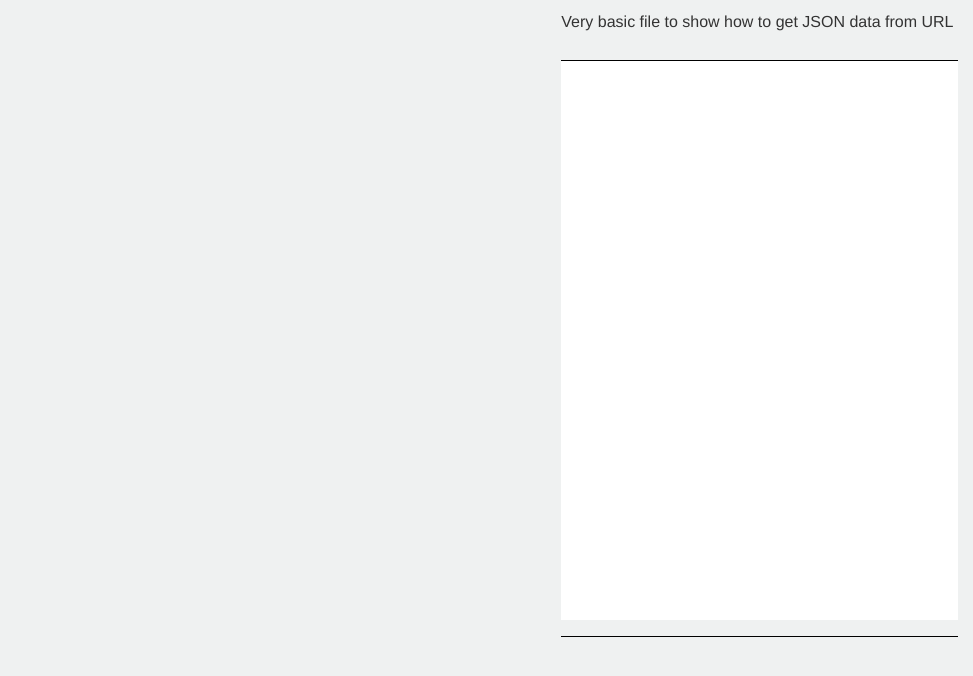
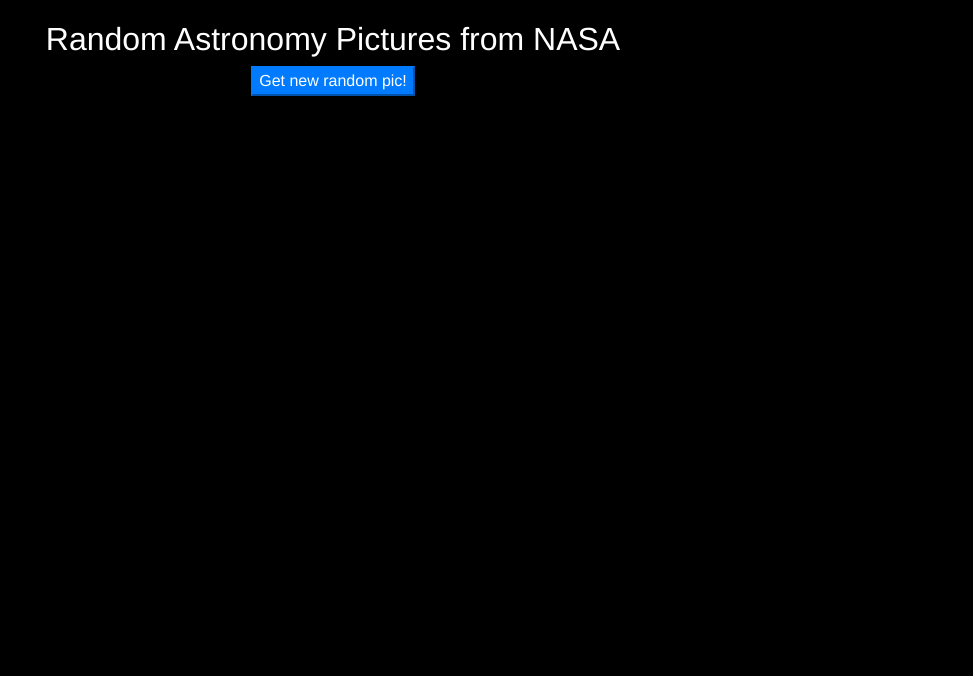
Before and after one commit to ahawkes77/jsondata, a plain HTML site: page index.html in a window 1280 px wide. Shown: the whole page, without its empty margins (307-1280 px from the left). Drawn offline with nearby package versions, Linux system fonts and the light colour scheme; some packages are replaced by stand-ins of ours; no server answers.

Commit message:
adding astronomy pic app

```diff
--- a/base.js
+++ b/base.js
@@ -1,4 +1,12 @@
-var requestURL = "https://api.wheretheiss.at/v1/satellites/25544";
+
+// HipHL7NMd3CgMbAIGcMmTREM4nhD4KiVUw8WlCp9 is my NASA API key
+
+var month = Math.ceil(Math.random()*9);
+var day = Math.ceil(Math.random()*30);
+console.log(month, day);
+
+
+var requestURL = "https://api.nasa.gov/planetary/apod?date=2018-"+month+"-"+day+"&api_key=HipHL7NMd3CgMbAIGcMmTREM4nhD4KiVUw8WlCp9";
 
 var request = new XMLHttpRequest();
 
@@ -9,5 +17,22 @@ request.send();
 
 request.onload = function() {
   console.log(request.response);
-  $("#demo").text("The " + request.response.name + " is currently at the following position: Lat: " + request.response.latitude + ", Lng: " + request.response.longitude + ".");
+  $("#astroPic").html("<img src = '" + request.response.hdurl + "'>");
+  $("#info").html("<h4>" + request.response.title + "</h4><p>" + request.response.explanation + "</p>")
+  // console.log(request.response);
+  // $("#demo").text("The " + request.response.name + " is currently at the following position: Lat: " + request.response.latitude + ", Lng: " + request.response.longitude + ".");
 }
+
+// var secondRequestURL = "https://api.nasa.gov/planetary/apod?&api_key=HipHL7NMd3CgMbAIGcMmTREM4nhD4KiVUw8WlCp9"
+
+// var secondRequest = new XMLHttpRequest();
+
+// secondRequest.open('GET', secondRequestURL);
+
+// secondRequest.responseType = 'json';
+// secondRequest.send();
+
+// secondRequest.onload = function() {
+//   console.log(secondRequest.response);
+//   $("#todaysPic").html("<img src = '" + secondRequest.response.hdurl + "'>")
+// }
--- a/css/styles.css
+++ b/css/styles.css
@@ -1,7 +1,7 @@
 body {
-  color: #333;
+  color: white;
   font-family: Helvetica, Arial, sans-serif;
-  background-color: rgb(239, 241, 241);
+  background-color: black;
 }
 
 html, body, {
@@ -10,32 +10,25 @@ html, body, {
   padding: 0;
 }
 
-.column {
-  width: 48%;
-  padding: 2%;
-  float: left;
+.title {
+  text-align: center;
+  margin-top: 20px;
+  margin-bottom: 20px;
 }
 
-h1 {
-  font-size: 30px;
-  margin-bottom: 10px;
+button {
+  margin-bottom: 40px;
 }
 
-p {
-  padding: 10px 0;
-}
-p + p {
-  border-top: 1px solid black;
+img {
+  width: 100%;
+  height: 60vh;
+  border: 2px solid white;
 }
 
-#map {
-  width: 100%;
-  height: 100vh;
+#info {
+  height: 60vh;
+  overflow-y: scroll;
+  padding-right: 10px;
+  text-align: justify;
 }
-
-#demo {
-  height: 70vh;
-  overflow: scroll;
-  background-color: white;
-  padding: 1rem;
-}
--- a/index.html
+++ b/index.html
@@ -2,7 +2,7 @@
 <html lang="en">
 	<head>
     	<meta charset="utf-8">
-		  <title>JSON Data File</title>
+		  <title>Astronomy Gallery</title>
 
 		<!-- CSS -->
     <link rel="stylesheet" href="css/reset.css">
@@ -20,32 +20,24 @@
 	</head>
 	<body>
 
+
 <div class="container-fluid">
+  <div class="row">
+    <div class="col-12 title">
+      <h2>Random Astronomy Pictures from NASA</h2>
+      <button id="reset" type="submit" class="button btn-primary" onclick="window.location.reload()">Get new random pic!</button>
+    </div>
+  </div>
     <div class="row">
-      <div class="col-8">
-        <div id="map"></div>
+      <div class="col-6">
+        <div id="astroPic"></div>
+        <div id="todaysPic"></div>
       </div>
-      <div class="col-4">
+      <div class="col-6">
           <div id="info"></div>
-          <p>Very basic file to show how to get JSON data from URL</p>
-          <p id="demo"></p>
-          <p id="demo1"></p>
         </div>
     </div>
   </div>
 
-
 	</body>
 </html>
-
-
-
-
-
-  <!-- <div id="map" class="column"></div>
-  <div id="info" class="column">
-    <button class="btn btn-primary">Test</button>
-    <h1>Earthquakes from the past week:</h1>
-    <p>In the last week, there have been the following earthquakes:</p>
-    <p id="demo"></p>
-  </div> -->
```
